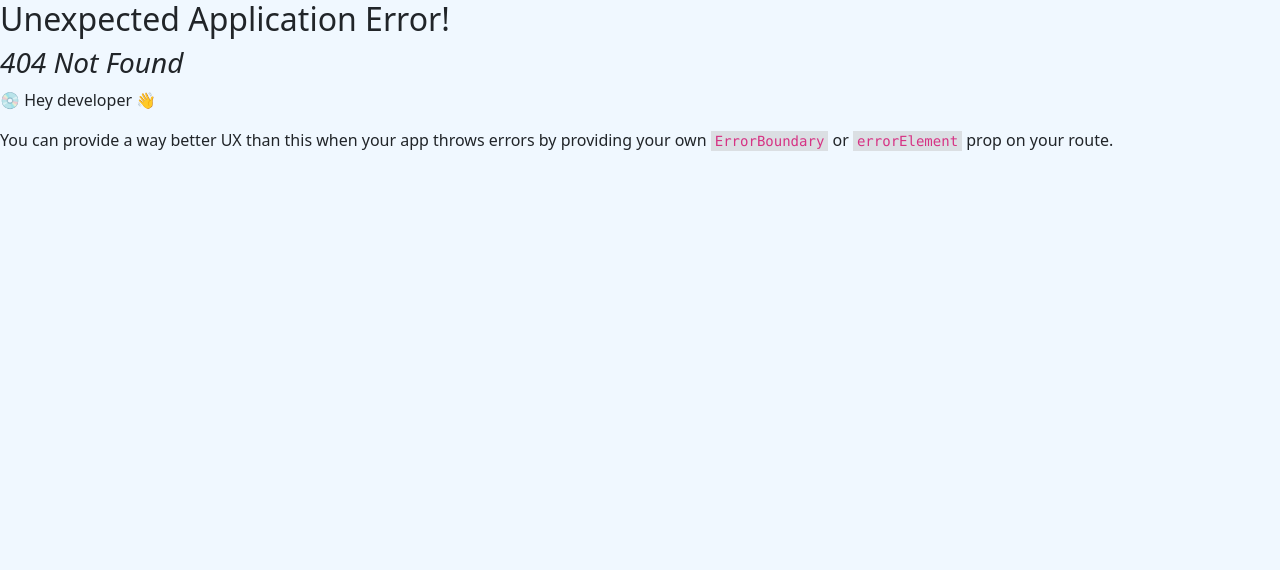
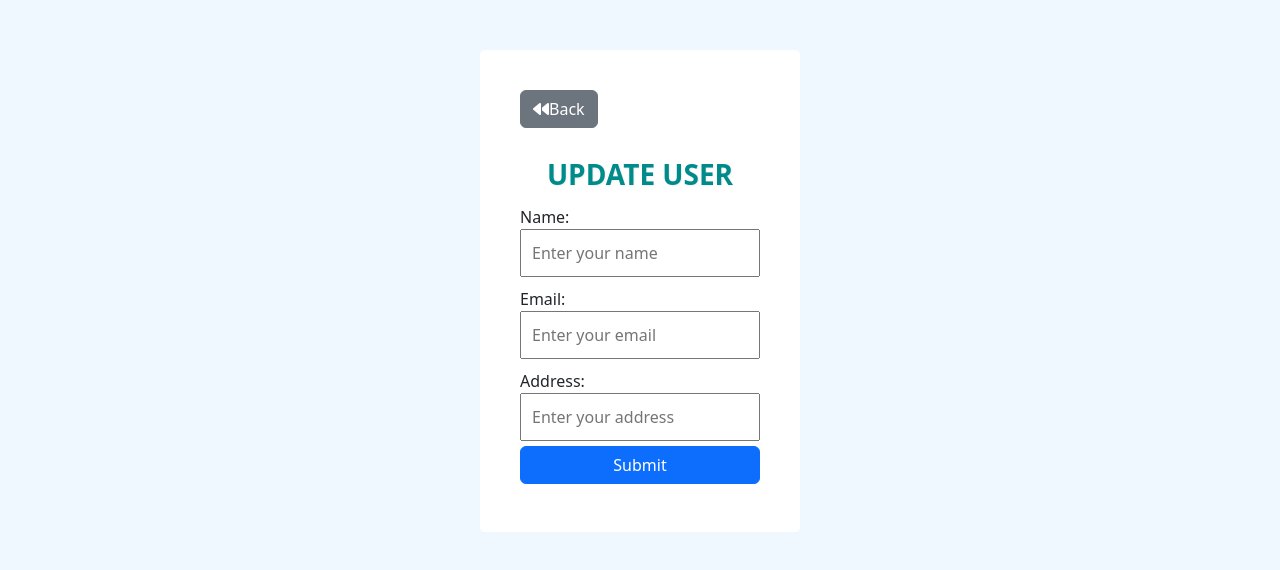
Before and after one commit to teslimakintunde/mern-stack-project, a React (Vite) app in the folder client/: page /update/1 in a window 1280 px wide. Before the commit this address had no page. Shown: the top 570 px of the page. Built offline with nearby package versions, Linux system fonts and the light colour scheme; no server answers.

Commit message:
adding update, delete logics

```diff
--- a/client/src/App.jsx
+++ b/client/src/App.jsx
@@ -1,6 +1,7 @@
 import AddUser from "./adduser/AddUser";
 import GetUser from "./getuser/GetUser";
 import { createBrowserRouter, RouterProvider } from "react-router-dom";
+import UpdateUser from "./updateuser/UpdateUser";
 
 const App = () => {
   const route = createBrowserRouter([
@@ -12,6 +13,10 @@
       path: "/add",
       element: <AddUser />,
     },
+    {
+      path: "/update/:id",
+      element: <UpdateUser />,
+    },
   ]);
 
   return (
--- a/client/src/getuser/GetUser.jsx
+++ b/client/src/getuser/GetUser.jsx
@@ -2,6 +2,7 @@
 import axios from "axios";
 import "./get-user.css";
 import { Link } from "react-router-dom";
+import toast from "react-hot-toast";
 
 const GetUser = () => {
   const [users, setUsers] = useState([]);
@@ -18,6 +19,19 @@
     };
     fetchUsers();
   }, []);
+  const deleteUser = async (userId) => {
+    await axios
+      .delete(
+        `${
+          import.meta.env.VITE_REACT_APP_BACKEND_BASEURL
+        }/api/delete/user/${userId}`
+      )
+      .then((response) => {
+        setUsers((prevUser) => prevUser.filter((user) => user._id !== userId));
+        toast.success(response.data.message, { position: "top-right" });
+      })
+      .catch((error) => console.log(error));
+  };
   return (
     <div className="userTable">
       <Link to={"/add"} type="button" className="btn btn-primary">
@@ -42,10 +56,18 @@
                 <td>{user.email}</td>
                 <td>{user.address}</td>
                 <td className="actionButtons">
-                  <button type="button" className="btn btn-info">
+                  <Link
+                    to={`/update/` + user._id}
+                    type="button"
+                    className="btn btn-info"
+                  >
                     <i className="fa-solid fa-pen-to-square"></i>
-                  </button>
-                  <button type="button" className="btn btn-danger">
+                  </Link>
+                  <button
+                    onClick={() => deleteUser(user._id)}
+                    type="button"
+                    className="btn btn-danger"
+                  >
                     <i className="fa-solid fa-trash"></i>
                   </button>
                 </td>
--- /dev/null
+++ b/client/src/updateuser/UpdateUser.jsx
@@ -0,0 +1,98 @@
+import axios from "axios";
+import React, { useEffect, useState } from "react";
+import toast from "react-hot-toast";
+import { Link, useNavigate, useParams } from "react-router-dom";
+
+const UpdateUser = () => {
+  const users = {
+    name: "",
+    email: "",
+    address: "",
+  };
+  const [user, setUser] = useState(users);
+  const navigate = useNavigate();
+  const { id } = useParams();
+
+  useEffect(() => {
+    axios
+      .get(`${import.meta.env.VITE_REACT_APP_BACKEND_BASEURL}/api/user/${id}`)
+      .then((response) => {
+        setUser(response.data);
+      })
+      .catch((error) => console.log(error));
+  }, [id]);
+
+  const handleInput = (e) => {
+    const { name, value } = e.target;
+    setUser({ ...user, [name]: value });
+  };
+  const handleSubmit = async (e) => {
+    e.preventDefault();
+    await axios
+      .put(
+        `${
+          import.meta.env.VITE_REACT_APP_BACKEND_BASEURL
+        }/api/update/user/${id}`,
+        user
+      )
+      .then((response) => {
+        toast.success(response.data.message);
+        navigate("/");
+      })
+      .catch((error) => console.log(error));
+  };
+  return (
+    <div className="addUser">
+      <Link to={"/"} type="button" className="btn btn-secondary">
+        <i className="fa-solid fa-backward"></i>
+        Back
+      </Link>
+      <h3>Update User</h3>
+      <form className="addUserForm" onSubmit={handleSubmit}>
+        <div className="inputGroup">
+          <label htmlFor="name">Name:</label>
+          <input
+            type="text"
+            id="name"
+            value={user.name}
+            name="name"
+            onChange={handleInput}
+            autoComplete="off"
+            placeholder="Enter your name"
+          />
+        </div>
+        <div className="inputGroup">
+          <label htmlFor="email">Email:</label>
+          <input
+            type="email"
+            id="email"
+            name="email"
+            value={user.email}
+            onChange={handleInput}
+            autoComplete="off"
+            placeholder="Enter your email"
+          />
+        </div>
+        <div className="inputGroup">
+          <label htmlFor="address">Address:</label>
+          <input
+            type="text"
+            id="address"
+            name="address"
+            value={user.address}
+            onChange={handleInput}
+            autoComplete="off"
+            placeholder="Enter your address"
+          />
+        </div>
+        <div className="inputGroup">
+          <button type="submit" className="btn btn-primary">
+            Submit
+          </button>
+        </div>
+      </form>
+    </div>
+  );
+};
+
+export default UpdateUser;
--- /dev/null
+++ b/client/src/updateuser/update.css
@@ -0,0 +1,32 @@
+.addUser{
+  background-color: white;
+  width: 25%;
+  margin: 50px auto;
+  padding: 40px;
+  border-radius: 5px;
+  border-radius: 1px 1px 8px rgba(0,0,0,0.065);
+}
+.addUserForm .inputGroup{
+  width: 100%;
+  display: flex;
+  flex-direction: column;
+}
+.addUserForm .inputGroup label{
+  margin-top: 5px;
+}
+.addUserForm .inputGroup input{
+  margin-bottom: 5px;
+  padding: 10px;
+}
+.addUserForm .inputGroup button{
+  margin-bottom: 8px;
+
+}
+.addUser h3{
+  margin-top: 30px;
+  text-align: center;
+  font-weight: bold;
+  color: darkcyan;
+  text-transform: uppercase;
+  text-shadow: 1px 1px 2px rgba(0,0,0,0.065);
+}
```
